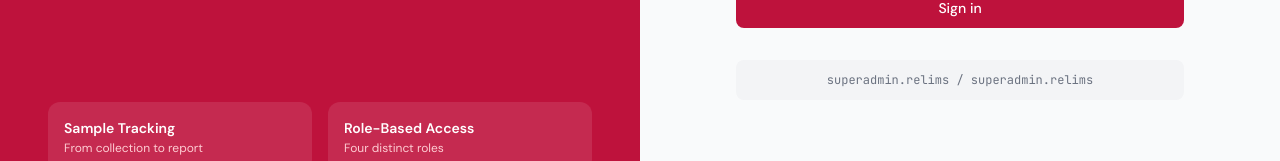
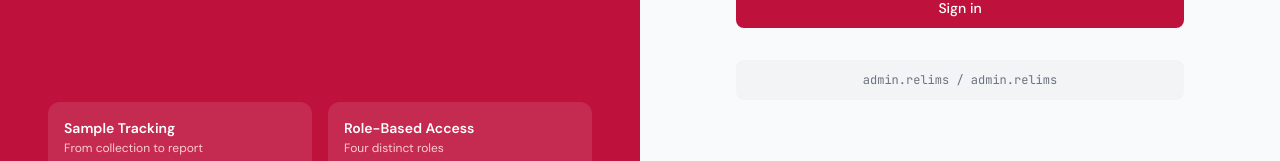
Before and after one commit to pdmnsahu/lims-5-v6, a React (Vite) app in the folder frontend/: page /login in a window 1280 px wide. Shown: the part 494-655 px from the top of the page. Built offline with nearby package versions, Linux system fonts and the light colour scheme.

Commit message:
fix: update default lab address formatting and change login credentials display from 'superadmin' to 'admin'

```diff
--- a/frontend/src/pages/LoginPage.jsx
+++ b/frontend/src/pages/LoginPage.jsx
@@ -116,7 +116,7 @@ export default function LoginPage() {
 
           <div className="mt-8 p-3 bg-gray-100 rounded-lg">
             <p className="text-xs text-gray-500 text-center font-mono">
-              superadmin.relims / superadmin.relims
+              admin.relims / admin.relims
             </p>
           </div>
         </div>
```
Also changed, not shown: 1 other file (tests, documents, lock files or other folders).
